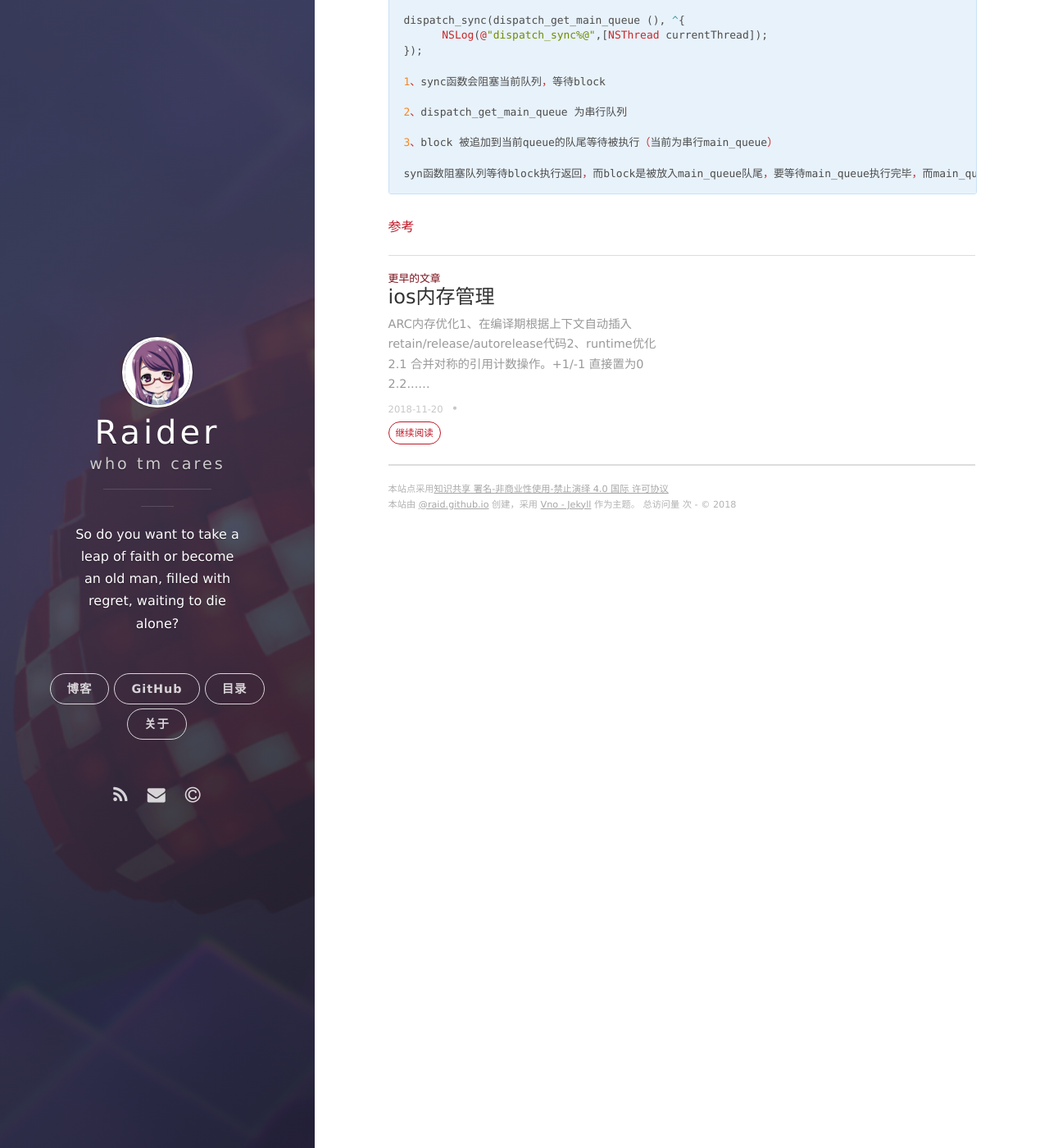
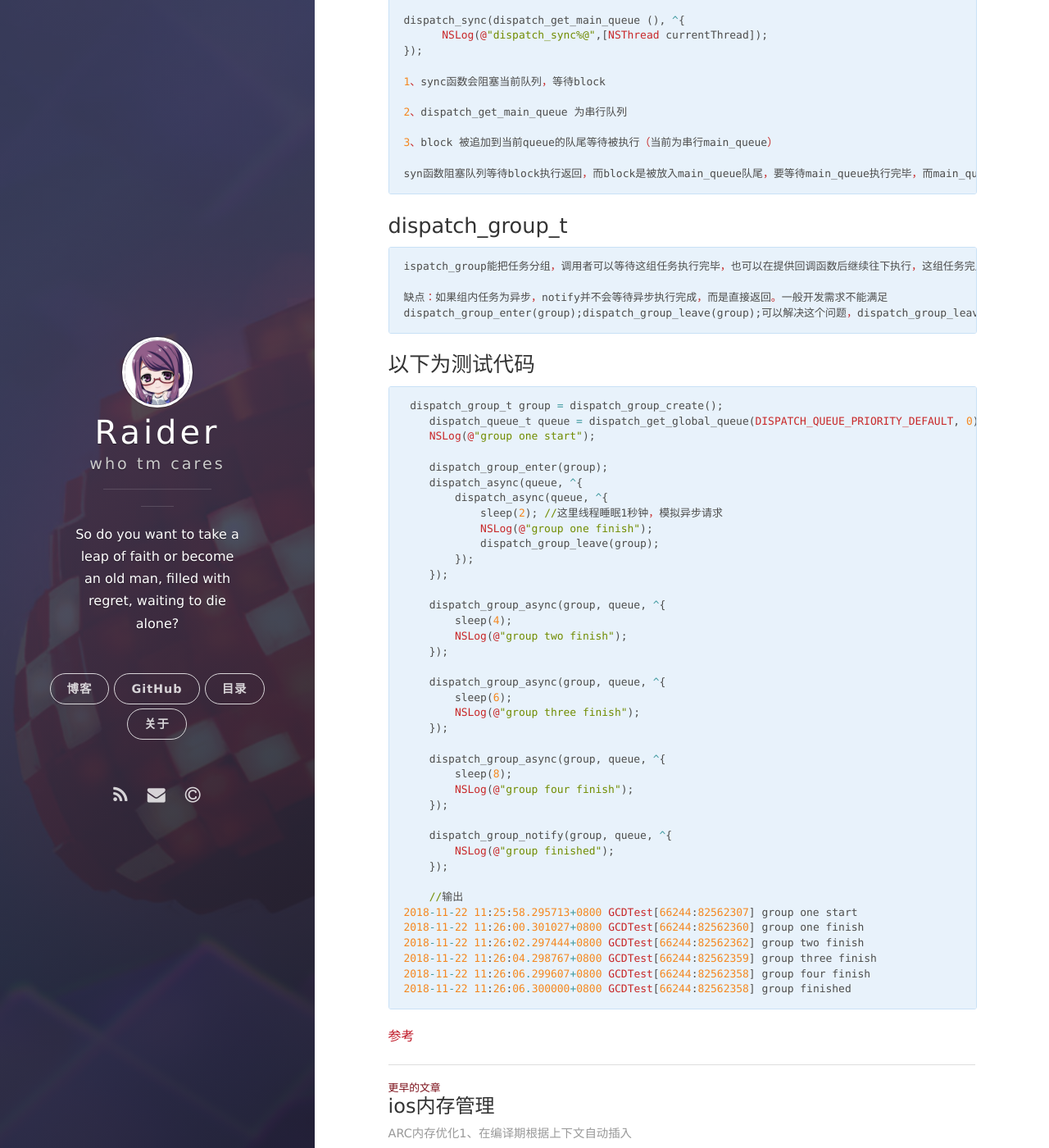
Before and after one commit to ioRaid/ioRaid.github.io, a Jekyll site: the page built from _posts/2018-11-22-gcd.md, in a window 1280 px wide and 1400 px high, scrolled down 879 px. Shown: the whole window at 82% size. Built offline with Jekyll 4.4.1, drawn with Linux system fonts in a browser that asks for light colours; nearby versions of some CDN libraries; comment, search, counter and statistics services are not loaded.

Commit message:
Update 2018-11-22-gcd.md

```diff
--- a/_posts/2018-11-22-gcd.md
+++ b/_posts/2018-11-22-gcd.md
@@ -5,6 +5,7 @@ categories: [oc]
 tags: [oc]
 description: GCD
 ---
+
 
 <h3>队列</h3>
 
@@ -70,11 +71,62 @@ syn函数阻塞队列等待block执行返回，而block是被放入main_queue队
 
 {% endhighlight %}
 
-<h3></h3>
+
+<h3>dispatch_group_t</h3>
 
 {% highlight ruby %}
 
+ispatch_group能把任务分组，调用者可以等待这组任务执行完毕，也可以在提供回调函数后继续往下执行，这组任务完成后，调用者会得到通知。
+
+缺点：如果组内任务为异步，notify并不会等待异步执行完成，而是直接返回。一般开发需求不能满足
+dispatch_group_enter(group);dispatch_group_leave(group);可以解决这个问题，dispatch_group_leave放置任意一个异步内。
 
 {% endhighlight %}
 
-<a href="" target="_blank">参考</a>
+<h3>以下为测试代码</h3>
+
+{% highlight ruby %}
+
+ dispatch_group_t group = dispatch_group_create();
+    dispatch_queue_t queue = dispatch_get_global_queue(DISPATCH_QUEUE_PRIORITY_DEFAULT, 0);
+    NSLog(@"group one start");
+
+    dispatch_group_enter(group);
+    dispatch_async(queue, ^{
+        dispatch_async(queue, ^{
+            sleep(2); //这里线程睡眠1秒钟，模拟异步请求
+            NSLog(@"group one finish");
+            dispatch_group_leave(group);
+        });
+    });
+
+    dispatch_group_async(group, queue, ^{
+        sleep(4);
+        NSLog(@"group two finish");
+    });
+
+    dispatch_group_async(group, queue, ^{
+        sleep(6);
+        NSLog(@"group three finish");
+    });
+
+    dispatch_group_async(group, queue, ^{
+        sleep(8);
+        NSLog(@"group four finish");
+    });
+
+    dispatch_group_notify(group, queue, ^{
+        NSLog(@"group finished");
+    });
+
+    //输出
+2018-11-22 11:25:58.295713+0800 GCDTest[66244:82562307] group one start
+2018-11-22 11:26:00.301027+0800 GCDTest[66244:82562360] group one finish
+2018-11-22 11:26:02.297444+0800 GCDTest[66244:82562362] group two finish
+2018-11-22 11:26:04.298767+0800 GCDTest[66244:82562359] group three finish
+2018-11-22 11:26:06.299607+0800 GCDTest[66244:82562358] group four finish
+2018-11-22 11:26:06.300000+0800 GCDTest[66244:82562358] group finished
+
+{% endhighlight %}
+
+<a href="https://www.jianshu.com/p/35702778d9dc" target="_blank">参考</a>
```
